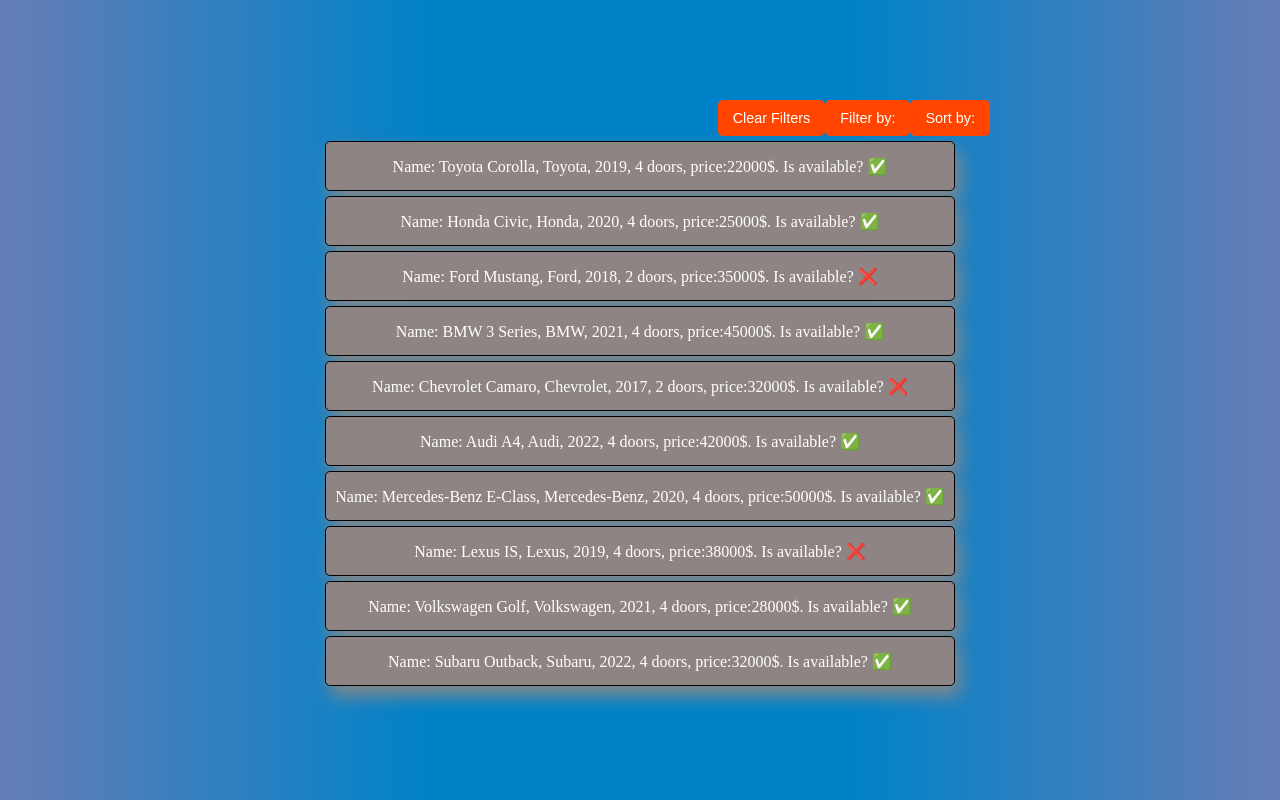
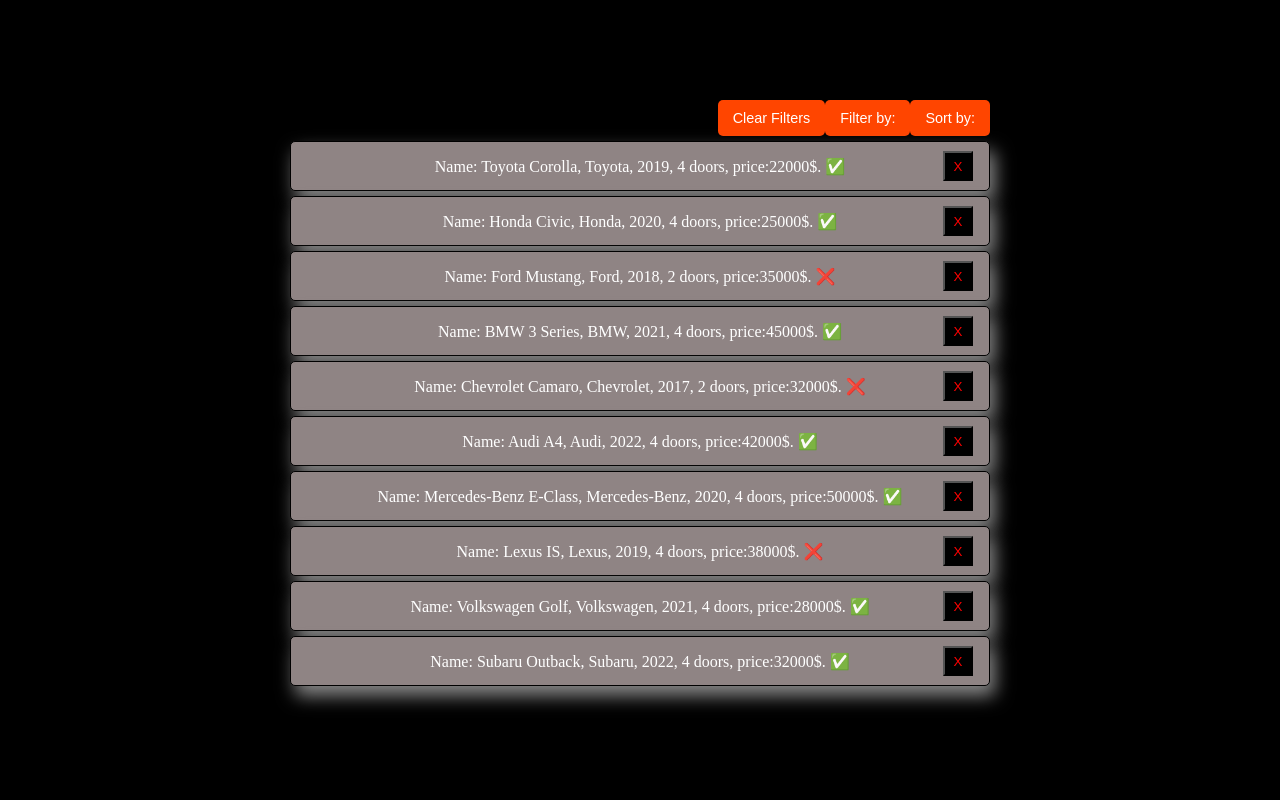
Before and after one commit to MarioMilosevic/Cars-Shopping-Cart, a website built with Vite: page index.html in a window 1280 px wide. Built offline with nearby package versions, Linux system fonts and the light colour scheme.

Commit message:
Put x buttons in correct place

```diff
--- a/constants.js
+++ b/constants.js
@@ -104,6 +104,9 @@
   const unavailable = document.querySelector(".unavailable");
 const ascending = document.querySelector('.ascending')
 const decending = document.querySelector('.decending')
+const divBtnHtml = `<div class="car">
+  <button class="carBtn">X</button>
+</div>`
   return {
     root,
     clearBtn,
@@ -113,6 +116,7 @@
     sortOptions,
     unavailable,
     available,
-    ascending,decending
+    ascending,decending,
+    divBtnHtml
   };
 }
--- a/helpers.js
+++ b/helpers.js
@@ -1,18 +1,31 @@
 "use strict";
-
+import { data } from "./constants";
+const {divBtnHtml} = data()
 export const displayCars = (root, arr) => {
   arr.forEach((el) => {
-    const carDiv = document.createElement("div");
-    const carButton = document.createElement("button");
-    carDiv.classList.add("car");
-    carDiv.appendChild(carButton);
-    carButton.textContent = "X";
+    let fragment = document.createDocumentFragment()
+    const carDiv = document.createElement('div')
+    carDiv.classList.add('car')
+    const carBtn = document.createElement('button')
+    carBtn.textContent= 'X'
+    carBtn.classList.add('carBtn')
     carDiv.textContent = `Name: ${el.name}, ${el.brand}, ${
-      el.manufacturedYear
-    }, ${el.doors} doors, price:${el.price}$. Is available? ${
-      el.available === true ? "✅" : "❌"
+        el.manufacturedYear
+    }, ${el.doors} doors, price:${el.price}$. ${
+        el.available === true ? "✅" : "❌"
     }`;
-    root.appendChild(carDiv);
+    carDiv.appendChild(carBtn)
+    fragment.appendChild(carDiv)
+    root.appendChild(fragment)
+    // const carDiv = document.createElement("div").
+    // const carButton = document.createElement("button");
+    // carDiv.classList.add("car");
+    // carButton.classList.add('carBtn')
+    // carButton.textContent = "X";
+    // carDiv.appendChild(document.createElement('button'));
+    // console.log(carDiv);
+    // root.appendChild(carDiv)
+    // root.appendChild(carButton);
   });
 };
 
@@ -56,3 +69,7 @@
   });
   displayCars(root, result);
 };
+
+export const clearOptions = () => {
+console.log('tek treba da se uradi');
+}
--- a/main.js
+++ b/main.js
@@ -17,8 +17,13 @@
   unavailable,
   ascending,
   decending,
+  divBtnHtml
 } = data();
-displayCars(app, cars);
+displayCars(root, cars);
+console.log(root);
+clearBtn.addEventListener('click', function(){
+    clearOptions()
+})
 
 filterBtn.addEventListener("click", function () {
   displayOptions(filterOptions);
@@ -29,17 +34,17 @@
 });
 
 available.addEventListener("click", function () {
-  filter(cars, true, app);
+  filter(cars, true, root);
 });
 
 unavailable.addEventListener("click", function () {
-  filter(cars, false, app);
+  filter(cars, false, root);
 });
 
 ascending.addEventListener("click", function () {
-  sort(cars, "ascending", app);
+  sort(cars, "ascending", root);
 });
 
 decending.addEventListener("click", function () {
-  sort(cars, "decending", app);
+  sort(cars, "decending", root);
 });
--- a/style.css
+++ b/style.css
@@ -7,27 +7,14 @@
   display: flex;
   justify-content: center;
   align-items: center;
-  background: #667db6; /* fallback for old browsers */
-  background: -webkit-linear-gradient(
-    to right,
-    #667db6,
-    #0082c8,
-    #0082c8,
-    #667db6
-  ); /* Chrome 10-25, Safari 5.1-6 */
-  background: linear-gradient(
-    to right,
-    #667db6,
-    #0082c8,
-    #0082c8,
-    #667db6
-  ); /* W3C, IE 10+/ Edge, Firefox 16+, Chrome 26+, Opera 12+, Safari 7+ */
+  background-color: rgb(0, 0, 0);
 }
 
 #app {
   margin-top: 100px;
   align-items: flex-end;
   width: 700px;
+  position: relative;
   min-height: 300px;
 }
 
@@ -86,13 +73,33 @@
 .car {
   display: flex;
   margin: 5px auto;
-  width: 90%;
+  position: relative;
+  width: 100%;
   border: 1px solid black;
   background-color: rgb(143, 132, 132);
   box-shadow: 5px 10px 18px #888;
   color: white;
   height: 50px;
-  justify-content: center;
+  justify-content: space-around;
   align-items: center;
   border-radius: 5px;
 }
+
+.car > button {
+  background-color: black;
+  margin-right: 50px;
+}
+
+.carBtn {
+  display: flex;
+  align-items: center;
+  justify-content: center;
+  width: 30px;
+  height: 30px;
+  color: red;
+  position: absolute;
+  top: 50%;
+  right:-7%;
+  transform: translate(-50%,-50%);
+  cursor: pointer;
+}
```
